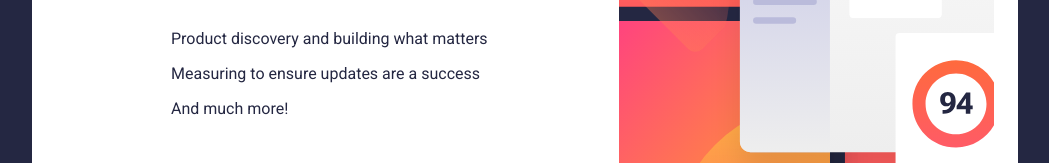
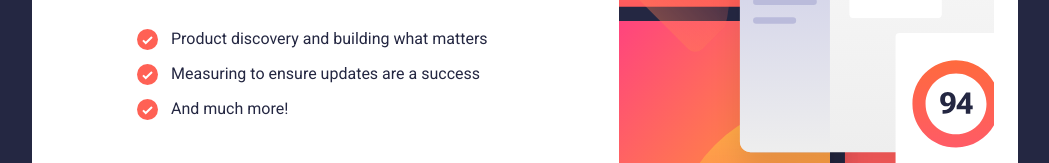
Before and after one commit to linyao926/Frontend-Mentor-Newsletter-sign-up, a plain HTML site: page index.html in a window 1280 px wide. Shown: the part 343-506 px from the top of the page, without its empty margins (115-1164 px from the left). Drawn offline with Linux system fonts and the light colour scheme.

Commit message:
Fix access icon in the folder

```diff
--- a/assets/css/styles.css
+++ b/assets/css/styles.css
@@ -94,7 +94,7 @@ h2 {
 	top: 0;
 	width: 1.3125em;
 	height: 1.3125em;
-    background: url("./assets/images/icon-list.svg") no-repeat;
+    background: url("../images/icon-list.svg") no-repeat;
 }
 
 .list-item-text {
```
